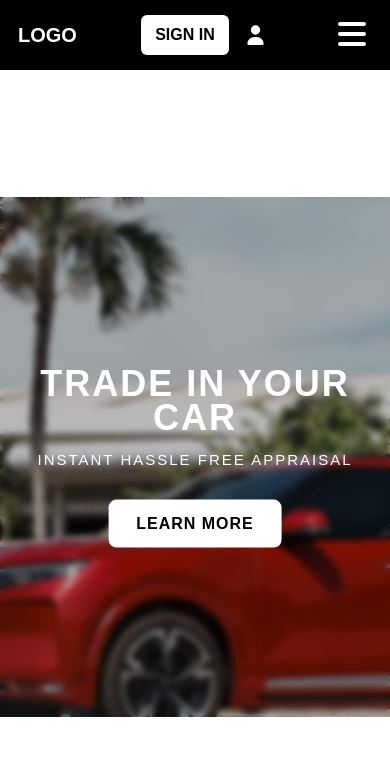
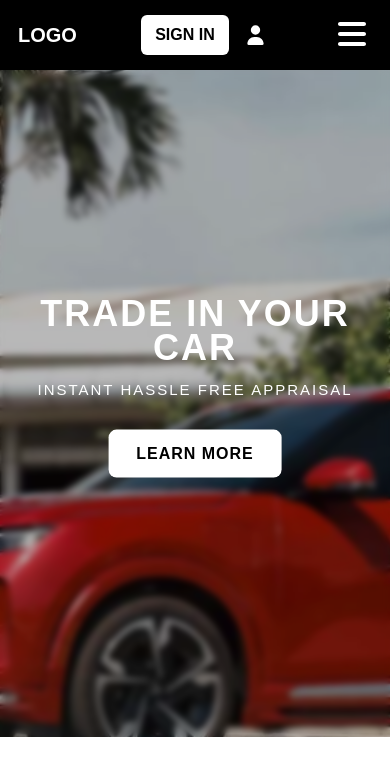
Before and after one commit to tanvtse183061-eng/ev-fe, a React (Vite) app in the folder DuanTopic1 - Copy/Topic1-Project/: page / in a window 390 px wide. Shown: the top 776 px of the page. Built offline with nearby package versions, Linux system fonts and the light colour scheme.

Commit message:
Update App.css

```diff
--- a/DuanTopic1 - Copy/Topic1-Project/src/App.css
+++ b/DuanTopic1 - Copy/Topic1-Project/src/App.css
@@ -185,7 +185,7 @@ body {
   }
 
   .anhnen {
-    height: 600px;
+    height: 800px;
   }
 }
 @media (max-width: 768px) {
@@ -207,8 +207,8 @@ body {
   }
 
   .anhnen {
-    margin-top: 70px;
-    height: 520px;
+    margin-top: -70px;
+    height: 700px;
   }
 
   .anhnen-content h1 {
```
